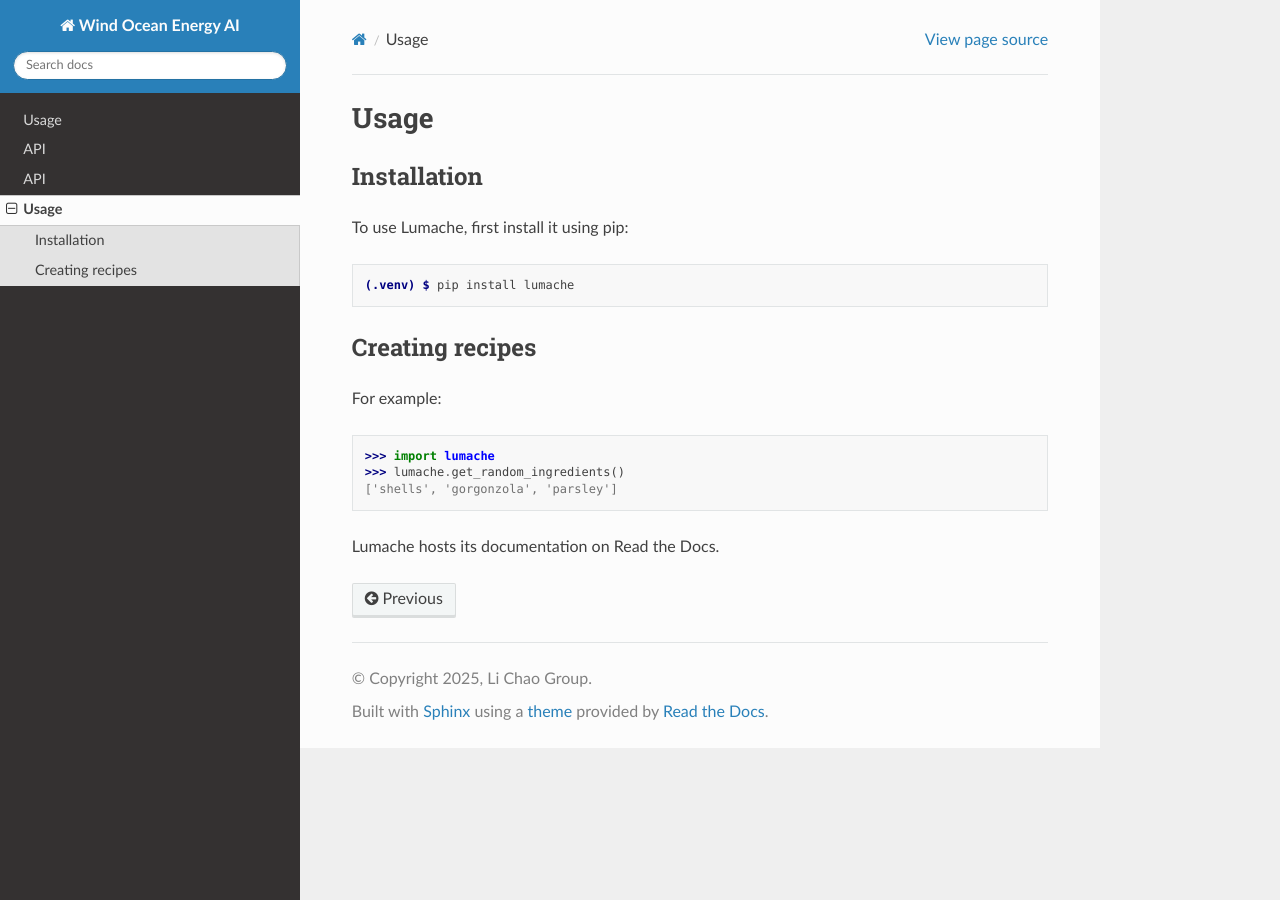
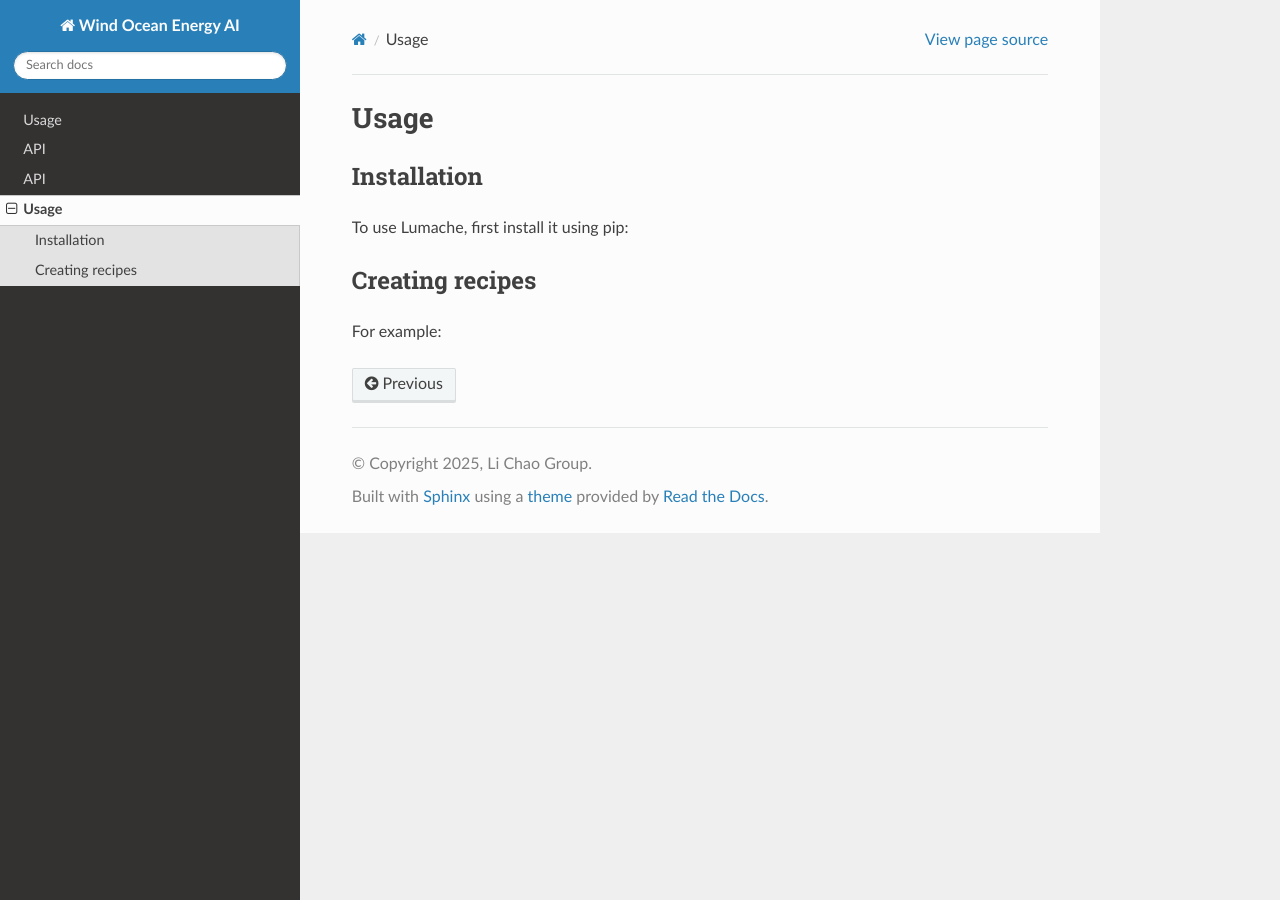
Before and after one commit to lichao689/rtdTest, a Sphinx documentation site: the page built from docs/source/people.rst, in a window 1280 px wide. Built offline with Sphinx 7.4.7 and the Read the Docs theme 3.1.0, drawn with Linux system fonts in a browser that asks for light colours.

Commit message:
Update people.rst

```diff
--- a/docs/source/people.rst
+++ b/docs/source/people.rst
@@ -1,24 +1,14 @@
 Usage
 =====
 
-.. _installation:
 
 Installation
 ------------
 
 To use Lumache, first install it using pip:
 
-.. code-block:: console
-
-   (.venv) $ pip install lumache
 
 Creating recipes
 ----------------
 
 For example:
-
->>> import lumache
->>> lumache.get_random_ingredients()
-['shells', 'gorgonzola', 'parsley']
-
-Lumache hosts its documentation on Read the Docs.
```
